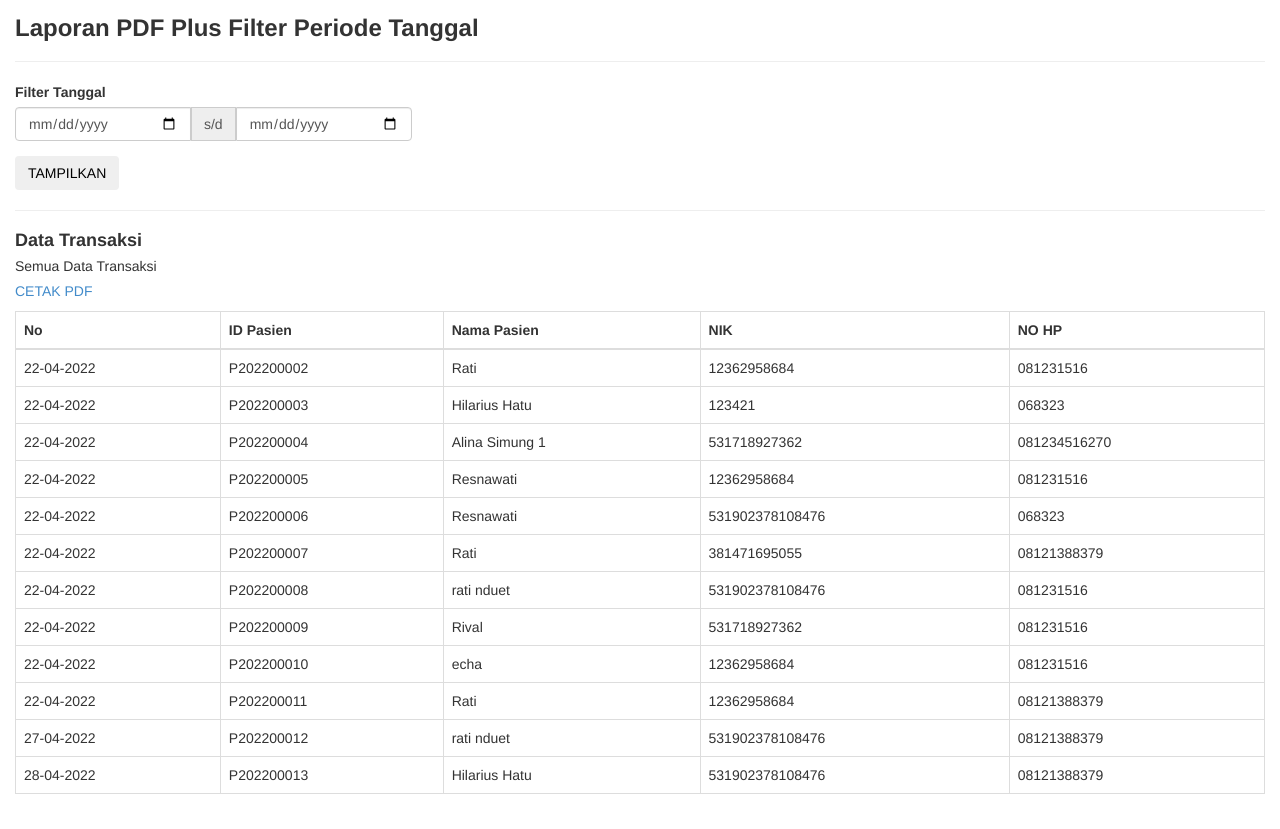
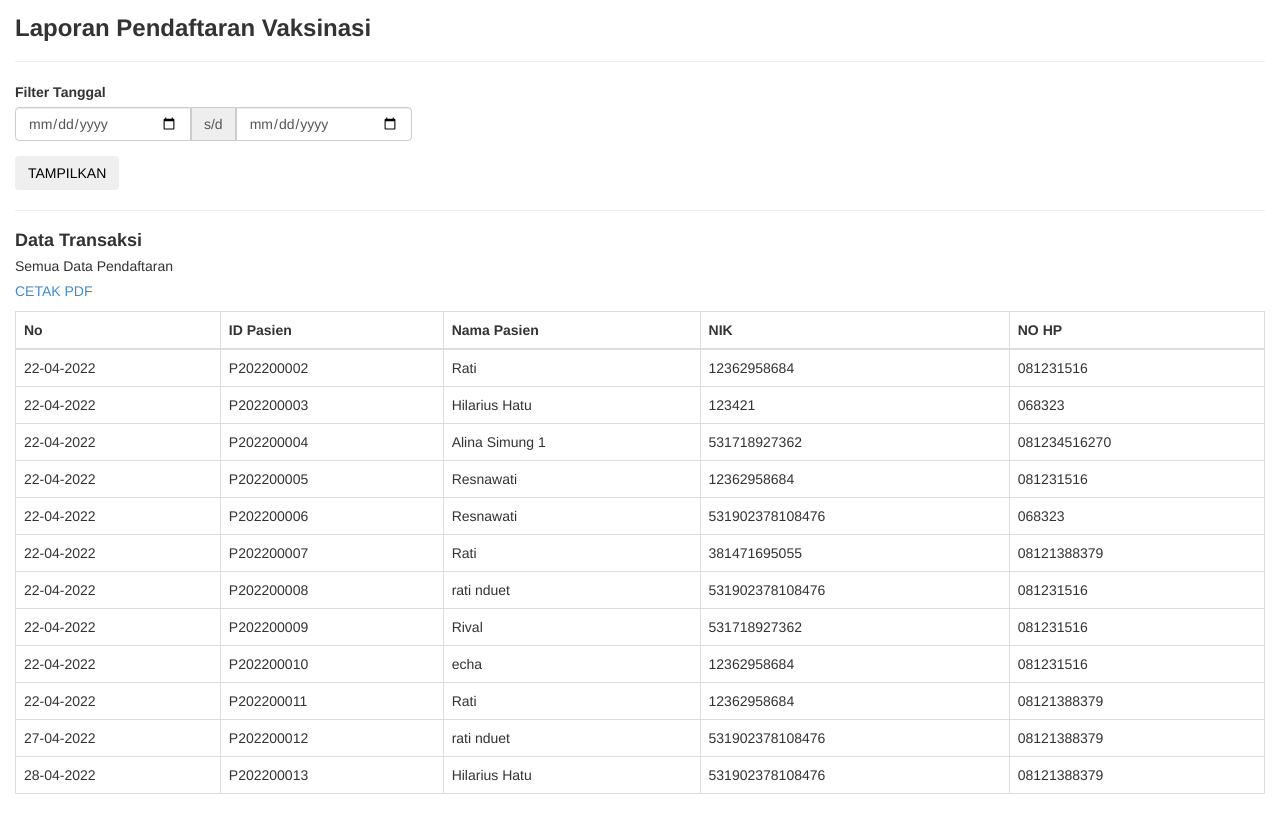
Before and after one commit to Lidiarati/Project_Skripsi, a PHP site: page /html2pdf/laporan.php in a window 1280 px wide. Run offline with PHP 8.4, Linux system fonts and the light colour scheme; data comes from the database, SQL or seed files in the repository; some libraries are stand-ins or nearby versions.

```diff
--- a/laporan.php
+++ b/laporan.php
@@ -5,7 +5,7 @@
     <meta http-equiv="X-UA-Compatible" content="IE=edge">
     <meta name="viewport" content="width=device-width, initial-scale=1">
     <!-- The above 3 meta tags *must* come first in the head; any other head content must come *after* these tags -->
-    <title>Laporan PDF Plus Filter Periode Tanggal</title>
+    <title>Laporan Pendaftaran Vaksinasi</title>
 
     <!-- Include file CSS Bootstrap -->
     <link href="css/bootstrap.min.css" rel="stylesheet">
@@ -18,10 +18,10 @@
 </head>
 <body>
     <div style="padding: 15px;">
-        <h3 style="margin-top: 0;"><b>Laporan PDF Plus Filter Periode Tanggal</b></h3>
+        <h3 style="margin-top: 0;"><b>Laporan Pendaftaran Vaksinasi</b></h3>
         <hr />
 
-        <form method="get" action="halaman.php?page=laporan">
+        <form method="get" action="lap.php">
             <div class="row">
                 <div class="col-sm-6 col-md-4">
                     <div class="form-group">
@@ -54,7 +54,7 @@
             // Buat query untuk menampilkan semua data transaksi
             $query = "SELECT * FROM pendaftaran";
             $url_cetak = "cetak.php";
-            $label = "Semua Data Transaksi";
+            $label = "Semua Data Pendaftaran";
         }else{ // Jika terisi
             // Buat query untuk menampilkan data transaksi sesuai periode tanggal
             $query = "SELECT * FROM pendaftaran WHERE (tgl_daftar BETWEEN '".$tgl_awal."' AND '".$tgl_akhir."')";
```
